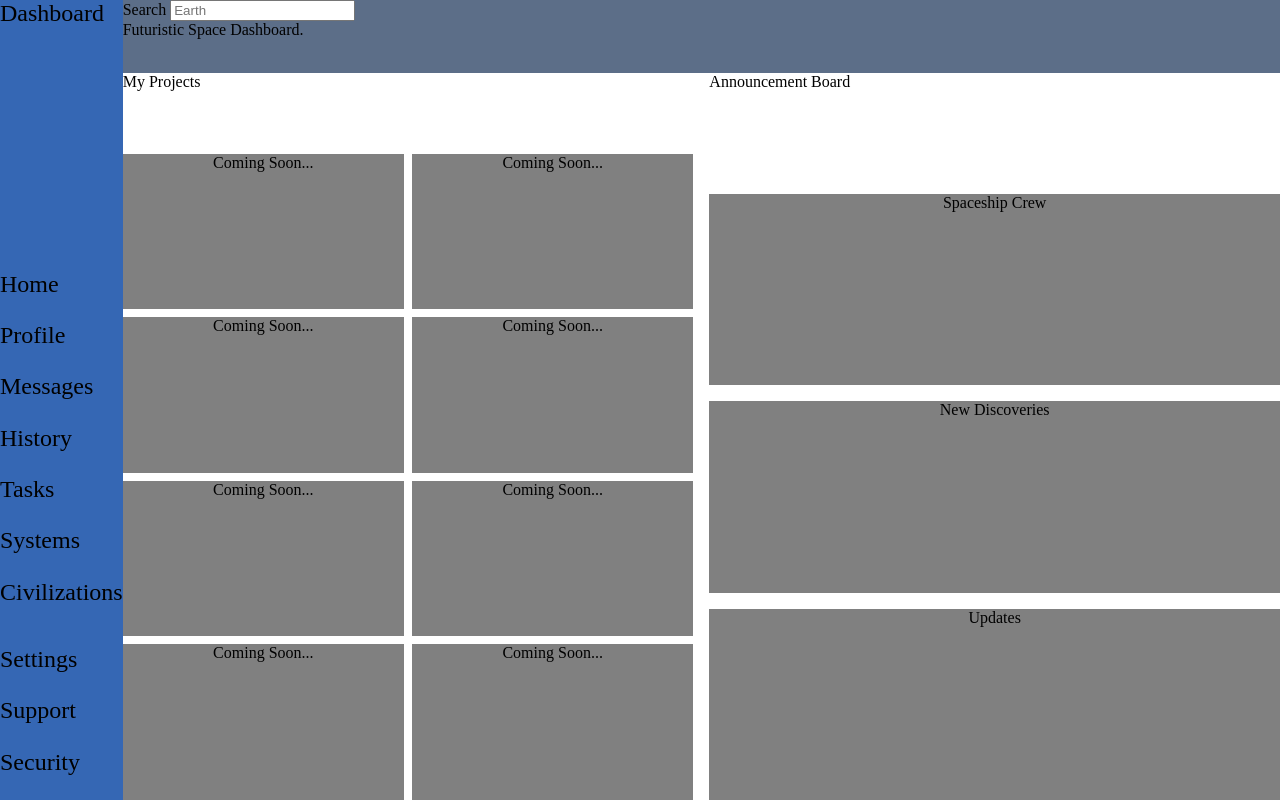
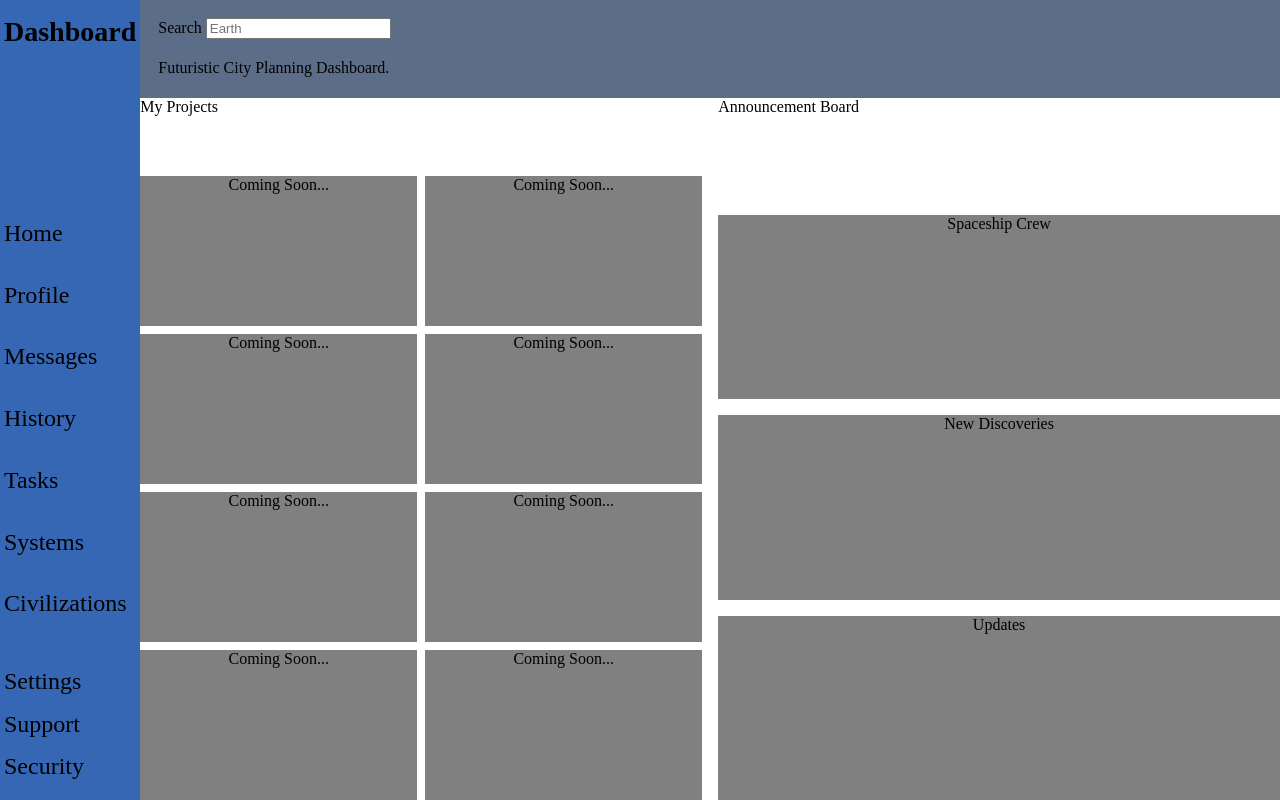
Before and after one commit to CameronTheDeveloper/admin-dashboard, a plain HTML site: page index.html in a window 1280 px wide. Drawn offline with Linux system fonts and the light colour scheme.

Commit message:
Sidebar link and format

```diff
--- a/index.html
+++ b/index.html
@@ -14,22 +14,24 @@
                 <label for="search">Search</label>
                 <input type="search" name="header-search" id="header-search" placeholder="Earth">
             </div>
-            <div class="header-message">Futuristic Space Dashboard.</div>
+            <div class="header-message">Futuristic City Planning Dashboard.</div>
         </div>
 
         <div class="sidebar">
             <div class="dash-top">Dashboard</div>
-            <div class="dash-list">
-                <div class="dash-item1">Home</div>
-                <div class="dash-item2">Profile</div>
-                <div class="dash-item3">Messages</div>
-                <div class="dash-item4">History</div>
-                <div class="dash-item5">Tasks</div>
-                <div class="dash-item6">Systems</div>
-                <div class="dash-item7">Civilizations</div>
-                <div class="dash-item8">Settings</div>
-                <div class="dash-item9">Support</div>
-                <div class="dash-item10">Security</div>
+            <div class="dash-mid">
+                <div class="dash-item1"><a href="">Home</a></div>
+                <div class="dash-item2"><a href="">Profile</a></div>
+                <div class="dash-item3"><a href="">Messages</a></div>
+                <div class="dash-item4"><a href="">History</a></div>
+                <div class="dash-item5"><a href="">Tasks</a></div>
+                <div class="dash-item6"><a href="">Systems</a></div>
+                <div class="dash-item7"><a href="">Civilizations</a></div>
+            </div>
+            <div class="dash-bott">
+                <div class="dash-item8"><a href="">Settings</a></div>
+                <div class="dash-item9"><a href="">Support</a></div>
+                <div class="dash-item10"><a href="">Security</a></div>
             </div>
         </div>
 
--- a/style.css
+++ b/style.css
@@ -10,33 +10,50 @@
 }
 
 .header{
+    padding: 18px;
     grid-column: 2/3;
-    background-color:rgb(92, 110, 136)
+    display: grid;
+    gap: 20px;
+    grid-template-rows: 1fr 1fr;
+    background-color:rgb(92, 110, 135)
 }
 
+.sidebar{
+    padding: 4px;
+    font-size: 24px;
+    display: grid;
 
-
-.sidebar{
-    font-size: 24px;
-    justify-content: center;
-    display: grid;
+    grid-template-rows: 3fr 6fr 2fr;
     grid-row: 1/-1;
     grid-column: 1/2;
     background-color: rgb(53, 103, 180);
 }
 
-.dash-list{
+.sidebar a{
+    text-decoration: none;
+    color: black;
+}
+
+.dash-top{
+    margin-top: 12px;
+    font-size: 28px;
+    font-weight: 700;
+}
+
+.dash-mid, .dash-bott{
     display: grid;
 }
+
+.dash-bott{
+    margin-top: 16px;
+}
+
+
 
 .main{
     display: grid;
     gap: 16px;
     grid-template-columns: 1fr 1fr;
-}
-
-.dash-item8{
-    margin-top: 16px;
 }
 
 .projects{
```
